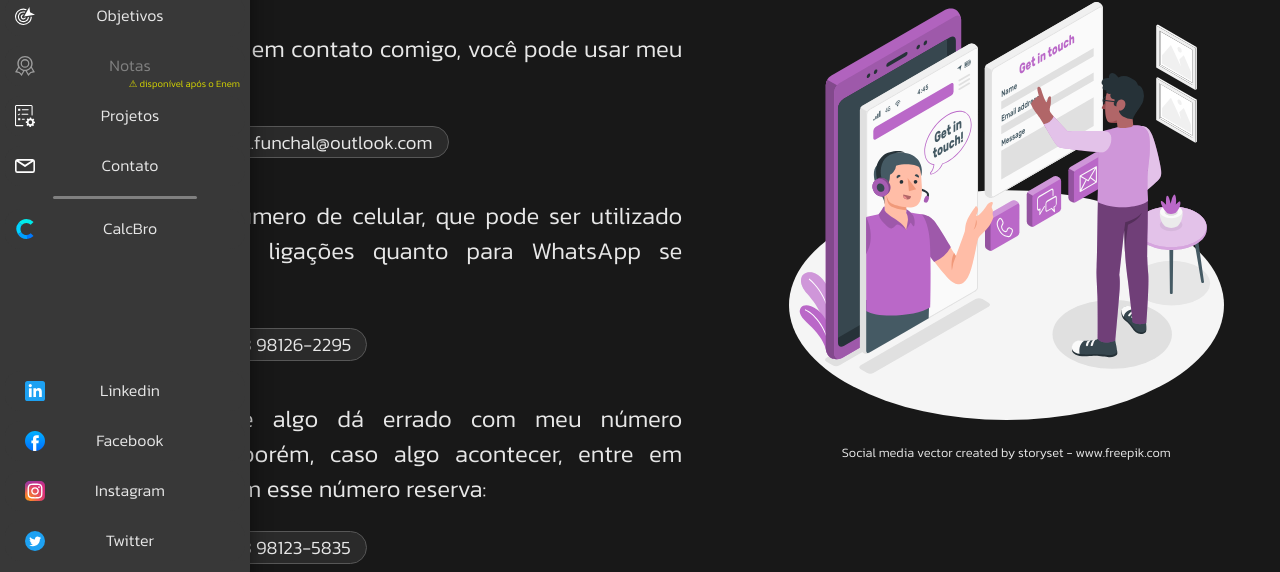
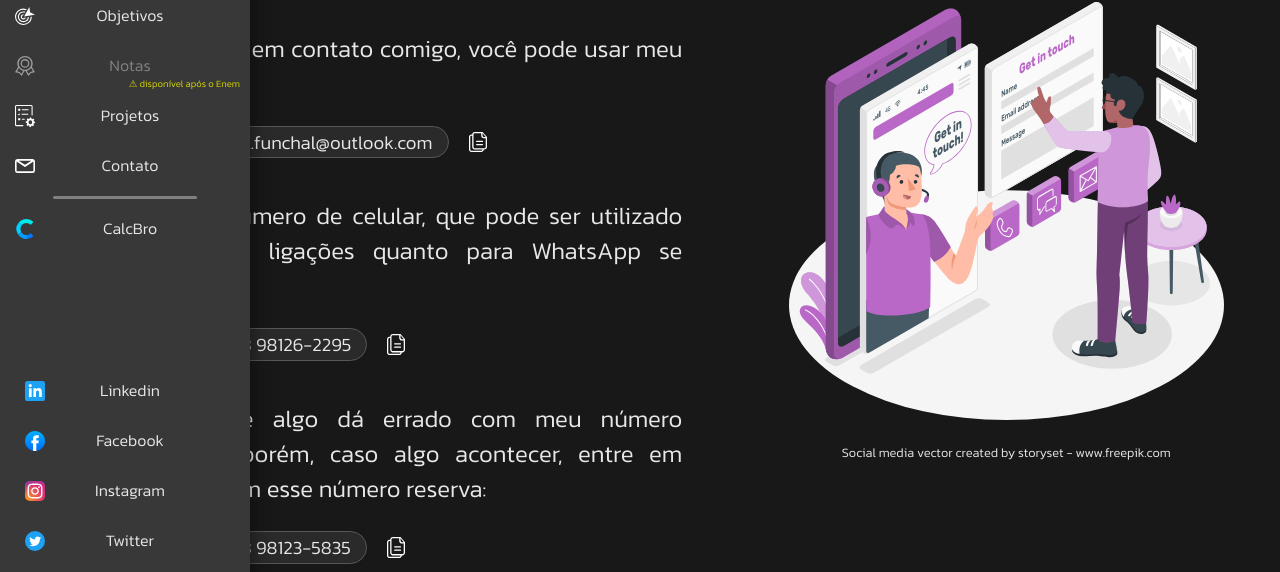
Before and after one commit to funchaal/portifolio, a React (Create React App) app: page /contato in a window 1280 px wide. Shown: the part 214-786 px from the top of the page. Built offline with nearby package versions, Linux system fonts and the light colour scheme.

Commit message:
copy to clipboard on contact page and corrections

```diff
--- a/package.json
+++ b/package.json
@@ -7,6 +7,7 @@
     "@testing-library/react": "^12.1.4",
     "@testing-library/user-event": "^13.5.0",
     "react": "^17.0.2",
+    "react-copy-to-clipboard": "^5.1.0",
     "react-dom": "^17.0.2",
     "react-router-dom": "^6.2.2",
     "react-scripts": "5.0.0",
--- a/src/App.css
+++ b/src/App.css
@@ -891,9 +891,6 @@ header .home-contact img:last-child {
   background-color: rgb(42, 42, 42);
   font-size: 1.3em;
   width: max-content;
-  opacity: 0;
-  animation: fade-in 1000ms ease-out forwards 1500ms;
-  transition-duration: 200ms;
 }
 
 .contact-box a:hover, .contact-box.location:hover {
@@ -908,6 +905,10 @@ header .home-contact img:last-child {
   opacity: 0;
   animation: fade-in 1000ms ease-out forwards 1500ms;
   transition-duration: 200ms;
+}
+
+.contact-box.location::after {
+  margin-top: 5px;
 }
 
 .contact-box.location.on {
@@ -1465,24 +1466,96 @@ p.default > span {
 }
 
 .contact-box {
+  position: relative;
   display: flex;
   flex-direction: row;
   align-items: center;
   margin: 0 0 15px 20px;
   font-size: 0.9em;
-}
-
-.contact-box > img:last-child {
-  position: absolute;
-  left: 100%;
-  top: 50%;
-  margin-left: 20px;
-  display: none;
-}
-
-.contact-box.location span {
-
-}
+  opacity: 0;
+  animation: fade-in 1000ms ease-out forwards 1500ms;
+  transition-duration: 200ms;
+}
+
+.contact-box > .clipboard-box {
+  position: absolute;
+  cursor: pointer;
+  display: flex;
+  flex-direction: column;
+  align-items: center;
+  left: calc(100% + 15px);
+}
+
+.contact-box > .clipboard-box::before, .contact-box > .clipboard-box::after {
+  content: 'copiar';
+  position: absolute;
+  top: 100%;
+  margin-top: 1px;
+  white-space: nowrap;
+  font-size: 0.8em;
+  border-radius: 5px;
+  transform: rotateX(-90deg);
+  transition-duration: 200ms;
+}
+
+.contact-box > .clipboard-box::before {
+  content: 'copiado! :)';
+}
+
+.contact-box > .clipboard-box::after {
+  content: 'copiar';
+}
+
+.contact-box > .clipboard-box:not(.on):not(.off):hover::after {
+  transform: none;
+}
+
+.contact-box > .clipboard-box.on img {
+  animation: blink 1000ms 2 600ms;
+}
+
+.contact-box > .clipboard-box.off img {
+  animation: shake 200ms 2;
+}
+
+@keyframes blink {
+  0% {
+    opacity: 100%;
+  }
+  50% {
+    opacity: 0%;
+  }
+  100% {
+    opacity: 100%;
+  }
+}
+
+@keyframes shake {
+  0% {
+    transform: translateX(0px);
+  }
+  25% {
+    transform: translateX(3px);
+  }
+  75% {
+    transform: translateX(-3px);
+  }
+  100% {
+    transform: translateX(0px);
+  }
+}
+
+.contact-box > .clipboard-box.on::before {
+  transform: none;
+  transition-delay: 200ms;
+}
+
+.contact-box > .clipboard-box img {
+  pointer-events: none;
+  width: 18px;
+}
+
+/* @keyframes blink */
 
 #contact_form {
   display: flex;
--- a/src/pages/Contato.js
+++ b/src/pages/Contato.js
@@ -1,5 +1,6 @@
 //React
 import { useState } from 'react'
+import CopyToClipboard from 'react-copy-to-clipboard'
 
 //Modules
 import sendMessage from '../modules/message.js'
@@ -70,6 +71,19 @@ function Contato(props) {
         }
     }
 
+    function copy(string, success) {
+        const el = document.querySelector(`[copy="${string}"]`)
+
+        if (success) {
+            el.classList.add('on')
+            setTimeout(() => el.classList.remove('on'), 3000)
+        } else {
+            el.classList.add('off')
+            setTimeout(() => el.classList.remove('off'), 1500)
+            sendMessage('Houve um erro ao copiar :/', 'red')
+        }
+    }
+
     return (
         <div id="main_container">
             <div class="side left">
@@ -81,7 +95,11 @@ function Contato(props) {
                         <img src={mail_gradient_ic}></img>
                         rafael.funchal@outlook.com
                     </a>
-                    <img src={clipboard_ic}></img>
+                    <CopyToClipboard text="rafael.funchal@outlook.com" onCopy={copy}>
+                        <div copy="rafael.funchal@outlook.com" className="clipboard-box">
+                            <img src={clipboard_ic}></img>
+                        </div>
+                    </CopyToClipboard>
                 </div>
                 <p className="default" style={{ width: 'unset', textIndent: 0 }}>Ou meu número de celular, que pode ser utilizado tanto para ligações quanto para WhatsApp se preferir: </p>
                 <div className="contact-box">
@@ -89,7 +107,11 @@ function Contato(props) {
                         <img src={whatsapp_gradient_ic}></img>
                         +55 13 98126-2295
                     </a>
-                    <img src={clipboard_ic}></img>
+                    <CopyToClipboard text="+55 13 98126-2295" onCopy={copy}>
+                        <div copy="+55 13 98126-2295" className="clipboard-box">
+                            <img src={clipboard_ic}></img>
+                        </div>
+                    </CopyToClipboard>
                 </div>
                 <p className="default" style={{ width: 'unset', textIndent: 0 }}>Dificilmente algo dá errado com meu número principal, porém, caso algo acontecer, entre em contato com esse número reserva: </p>
                 <div className="contact-box">
@@ -97,7 +119,11 @@ function Contato(props) {
                         <img src={cellphone_gradient_ic}></img>
                         +55 13 98123-5835
                     </a>
-                    <img src={clipboard_ic}></img>
+                    <CopyToClipboard text="+55 13 98123-5835" onCopy={copy}>
+                        <div copy="+55 13 98123-5835" className="clipboard-box">
+                            <img src={clipboard_ic}></img>
+                        </div>
+                    </CopyToClipboard>
                 </div>
                 <p className="default" style={{ width: 'unset', textIndent: 0 }}>Sou residente na cidade de Guarujá, no estado de São Paulo, Brasil. Dê uma olhada no mapa:</p>
                 <div className="contact-box location" onClick={(e) => e.currentTarget.classList.toggle('on')}>
@@ -108,7 +134,6 @@ function Contato(props) {
                     <div className="map" style={{ left: '20px' }}>
                         <div className="mapouter" style={{position: "relative", textAlign: "right", height: "400px", width: "500px", maxWidth: "70vw" }}><div className="gmap_canvas" style={{overflow: "hidden", background: "none !important", height: "400px", width: "500px", maxWidth: "70vw" }}><iframe style={{ width: "100%", height: "400px", maxWidth: "100%" }} id="gmap_canvas" src="https://maps.google.com/maps?q=guaruja&t=&z=7&ie=UTF8&iwloc=&output=embed" frameBorder="0" scrolling="no" marginHeight="0" marginWidth="0"></iframe><a href="https://123movies-to.org"></a><br></br><a href="https://www.embedgooglemap.net">embedding map</a></div></div>
                     </div>
-                    <img src={clipboard_ic}></img>
                 </div>
                 <form id="contact_form" onSubmit={formSubmit}>
                     <h3>Mensagem direta</h3>
```
Also changed, not shown: 1 other file (tests, documents, lock files or other folders).
